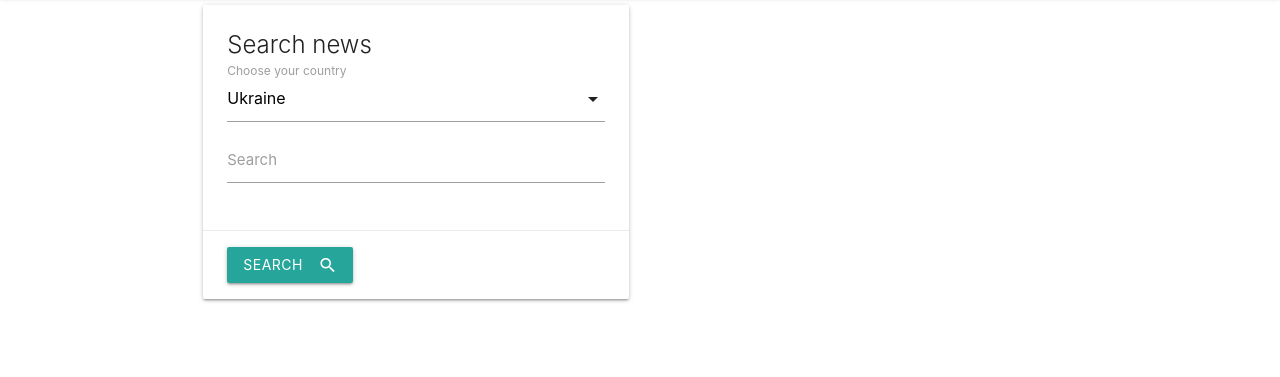
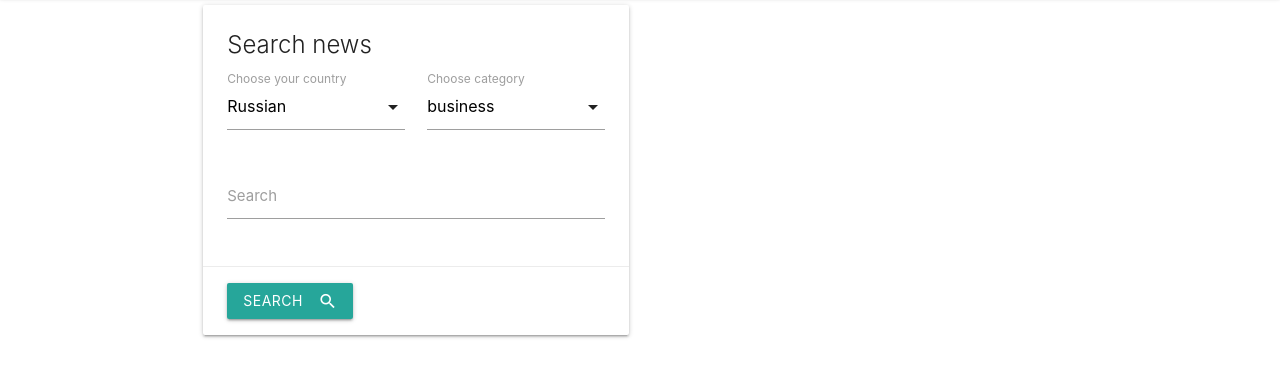
Before and after one commit to kobancheg/News-App, a plain HTML site: page index.html in a window 1280 px wide. Shown: the part 67-444 px from the top of the page. Drawn offline with nearby package versions, Linux system fonts and the light colour scheme; no server answers.

Commit message:
added form select category & submit category & default res image

```diff
--- a/app.js
+++ b/app.js
@@ -61,8 +61,8 @@ const newsService = (function () {
   const apiUrl = '';
 
   return {
-    topHeadlines(country = 'ru', cb) {
-      http.get(`${apiUrl}/top-headlines?country=${country}&category=technology&apiKey=${apiKey}`, cb);
+    topHeadlines(country = 'ru', category = 'technology', cb) {
+      http.get(`${apiUrl}/top-headlines?country=${country}&category=${category}&apiKey=${apiKey}`, cb);
     },
     everything(query, cb) {
       http.get(`${apiUrl}/everything?q=${query}&apiKey=${apiKey}`, cb)
@@ -73,6 +73,7 @@ const newsService = (function () {
 // Elements
 const form = document.forms['newsControls'];
 const countrySelect = form.elements['country'];
+const categorySelect = form.elements['category']
 const searchInput = form.elements['search'];
 
 form.addEventListener('submit', e => {
@@ -91,10 +92,11 @@ function loadNews() {
   showLoader();
 
   const country = countrySelect.value;
+  const category = categorySelect.value;
   const searchText = searchInput.value;
 
   if (!searchText) {
-    newsService.topHeadlines(country, onGetResponse)
+    newsService.topHeadlines(country, category, onGetResponse)
   } else {
     newsService.everything(searchText, onGetResponse)
   }
@@ -109,10 +111,10 @@ function onGetResponse(err, res) {
     return;
   }
 
-  // if (!res.articles.lenght) {
-  //   // show empty message
-  //   return;
-  // }
+  if (!res.articles.length) {
+    showAlert('Nothing found');
+    return;
+  }
 
   renderNews(res.articles)
 }
@@ -144,6 +146,9 @@ function clrearContainer(container) {
 
 // news item template function
 function newsTemplate({ urlToImage, title, url, description }) {
+  if (urlToImage === '') {
+    urlToImage = 'https://ok-education.eu/wp-content/uploads/2018/08/news.jpg'
+  }
   return `
   <div class="col s12">
     <div class="card">
@@ -184,3 +189,7 @@ function removePreloader() {
     loader.remove()
   }
 }
+
+function setDefaultImage() {
+
+}
--- a/index.html
+++ b/index.html
@@ -1,22 +1,18 @@
 <!DOCTYPE html>
 <html lang="en">
+
 <head>
   <meta charset="UTF-8" />
   <meta name="viewport" content="width=device-width, initial-scale=1.0" />
   <meta http-equiv="X-UA-Compatible" content="ie=edge" />
   <title>Document</title>
   <!-- Compiled and minified CSS -->
-    <link
-      href="https://fonts.googleapis.com/icon?family=Material+Icons"
-      rel="stylesheet"
-    />
+  <link href="https://fonts.googleapis.com/icon?family=Material+Icons" rel="stylesheet" />
 
-    <link
-      rel="stylesheet"
-      href="https://cdnjs.cloudflare.com/ajax/libs/materialize/1.0.0/css/materialize.min.css"
-    />
+  <link rel="stylesheet" href="https://cdnjs.cloudflare.com/ajax/libs/materialize/1.0.0/css/materialize.min.css" />
   <link rel="stylesheet" href="style.css" />
 </head>
+
 <body>
   <nav class="blue lighten-2">
     <div class="nav-wrapper">
@@ -31,29 +27,32 @@
             <form name="newsControls">
               <div class="card-content">
                 <span class="card-title">Search news</span>
-                  <div class="input-field">
+                <div class="row">
+                  <div class="input-field col s6">
                     <select name="country" id="country">
+                      <option value="ru">Russian</option>
                       <option value="ua">Ukraine</option>
                       <option value="us">United States</option>
                     </select>
                     <label>Choose your country</label>
                   </div>
+                  <div class="input-field col s6">
+                    <select name="category" id="category">
+                      <option value="business">business</option>
+                      <option value="entertainment">entertainment</option>
+                      <option value="health">health</option>
+                      <option value="technology">technology</option>
+                    </select>
+                    <label>Choose category</label>
+                  </div>
+                </div>
                 <div class="input-field">
-                    <input
-                      type="text"
-                      id="autocomplete-input"
-                      class="autocomplete"
-                      name="search"
-                    />
+                  <input type="text" id="autocomplete-input" class="autocomplete" name="search" />
                   <label for="autocomplete-input">Search</label>
                 </div>
               </div>
               <div class="card-action">
-                  <button
-                    class="btn waves-effect waves-light"
-                    type="submit"
-                    name="action"
-                  >
+                <button class="btn waves-effect waves-light" type="submit" name="action">
                   Search
                   <i class="material-icons right">search</i>
                 </button>
@@ -73,4 +72,5 @@
   <script src="https://cdnjs.cloudflare.com/ajax/libs/materialize/1.0.0/js/materialize.min.js"></script>
   <script src="app.js"></script>
 </body>
+
 </html>
```
Lines whose indentation alone changed are shown as unchanged.
